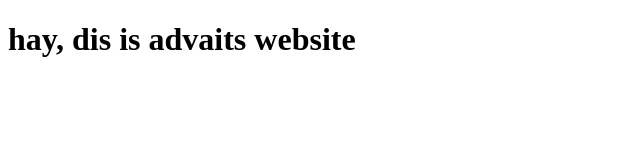
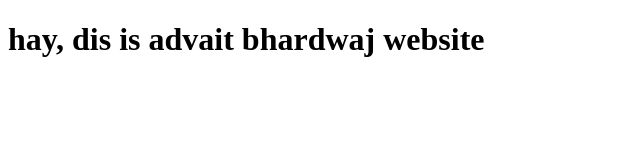
Before and after one commit to DaFluffySapota/portfolio, a plain HTML site: page index.html in a window 1280 px wide. Shown: the whole page, without its empty margins (0-640 px from the left). Drawn offline with Linux system fonts and the light colour scheme.

Commit message:
da second change

```diff
--- a/index.html
+++ b/index.html
@@ -3,9 +3,9 @@
 <head>
     <meta charset="UTF-8">
     <meta name="viewport" content="width=device-width, initial-scale=1.0">
-    <title>Document</title>
+    <title>homepage :D</title>
 </head>
 <body>
-    <h1>hay, dis is advaits website</h1>
+    <h1>hay, dis is advait bhardwaj website</h1>
 </body>
 </html>
```
